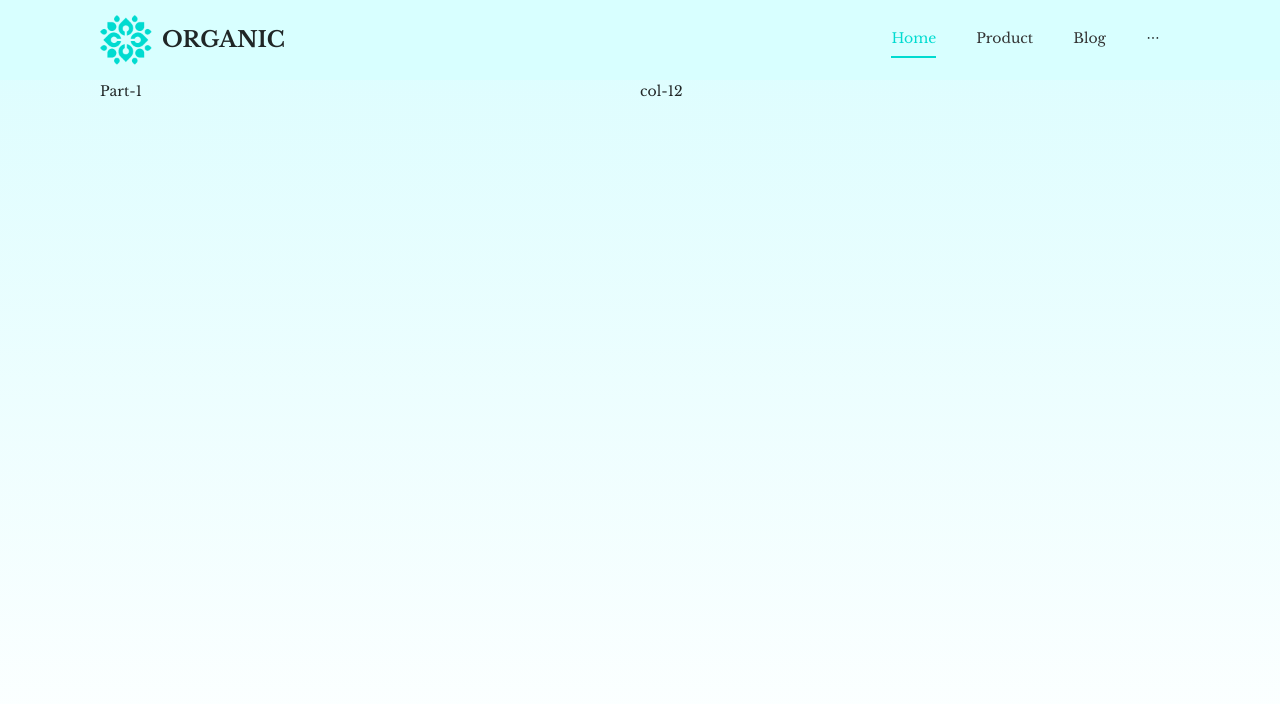
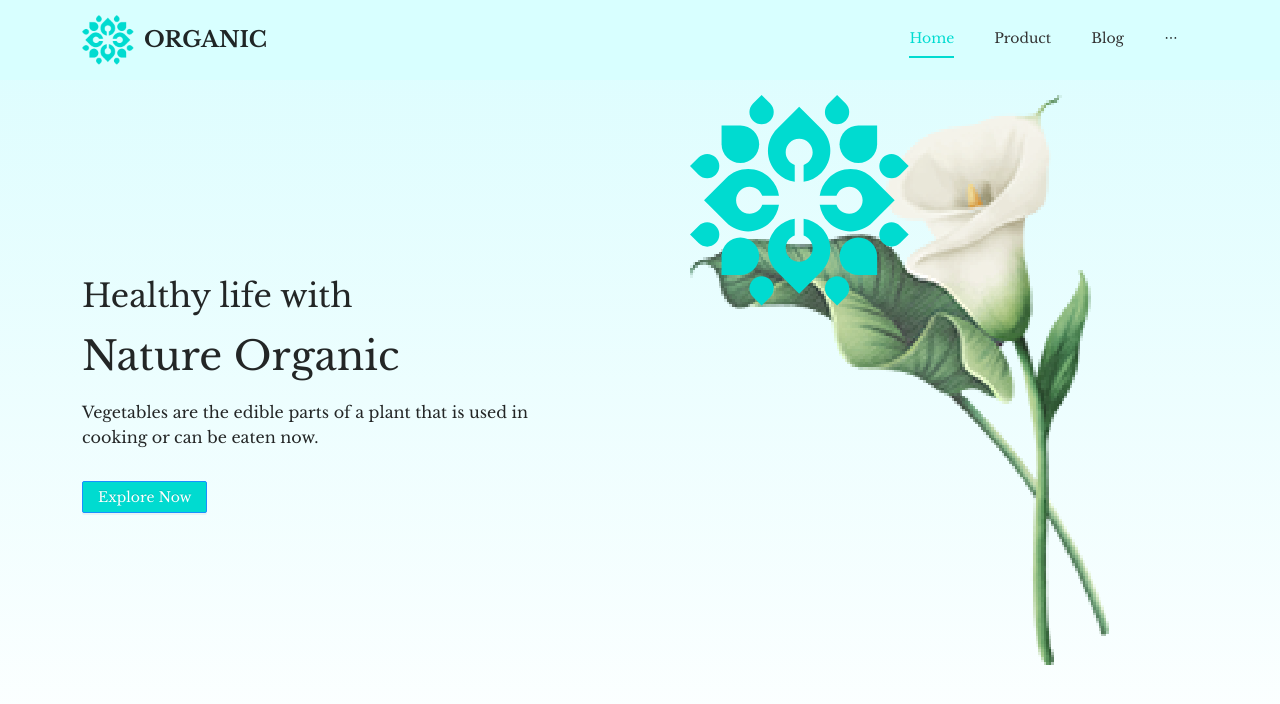
Before and after one commit to mehadiHasanDiner/blog-job-task-client, a React (Create React App) app: page / in a window 1280 px wide. Shown: the top 704 px of the page. Built offline with nearby package versions, Linux system fonts and the light colour scheme.

Commit message:
edit when i was in my office

```diff
--- a/src/App.css
+++ b/src/App.css
@@ -237,6 +237,25 @@ header
 hero
 ----
 */
+.hero-header{
+  height: 600px;
+}
+
+.hero-col-left{
+  padding-right: 50px;
+  padding-top: 30px;
+}
+
+.hero-col-right{
+  position: relative;
+  left: 50px;
+
+}
+
+.image-div-1{
+  position: absolute;
+
+}
 .heroBlock {
   padding-top: 80px;
   height: 100vh;
--- a/src/Components/Home/Header/Hero.js
+++ b/src/Components/Home/Header/Hero.js
@@ -1,7 +1,9 @@
 import React from 'react';
 import Navbar from '../../Shared/Navbar/Navbar';
-import { Row, Col, Space } from 'antd';
+import { Row, Col, Button } from 'antd';
 import 'antd/dist/antd.css';
+import heroImg1 from '../../../images/Group 228.png';
+import heroImg2 from '../../../images/Group 195.png';
 
 
 const Hero = () => {
@@ -9,11 +11,22 @@ const Hero = () => {
         <div>
             <Navbar />
             <div className="heroBlock ant-layout">
-                <Row style={{ padding: '0 100px' }}>
-                    <Col span={12}>
-                        Part-1
+                <Row className="container hero-header" align="middle">
+                    <Col span={12} className="hero-col-left">
+                        <h2>Healthy life with</h2>
+                        <h1>Nature Organic</h1>
+                        <p>Vegetables are the edible parts of a plant that is used in cooking or can be eaten now.</p>
+                        <Button style={{ backgroundColor: "#00dbd0" }} type="primary">Explore Now</Button>
                     </Col>
-                    <Col span={12}>col-12</Col>
+                    <Col span={12} className="hero-col-right">
+                        <div className="image-div-1">
+                            <img src={heroImg1} alt="" />
+                        </div>
+                        <div className="image-div-2">
+                            <img src={heroImg2} alt="" />
+                        </div>
+
+                    </Col>
                 </Row>
             </div>
         </div>
--- a/src/Components/Shared/Navbar/Navbar.js
+++ b/src/Components/Shared/Navbar/Navbar.js
@@ -12,7 +12,7 @@ const Navbar = () => {
     return (
         <Layout className="mainLayout">
             <Header style={{ position: 'fixed', zIndex: 1, width: '100%' }}>
-                <div style={{ padding: '0 100px' }}>
+                <div className="container">
                     <div className="header">
                         <div className="logo logo-name">
                         <div><img src={logo} class="img-fluid" alt=""/> </div>
```
